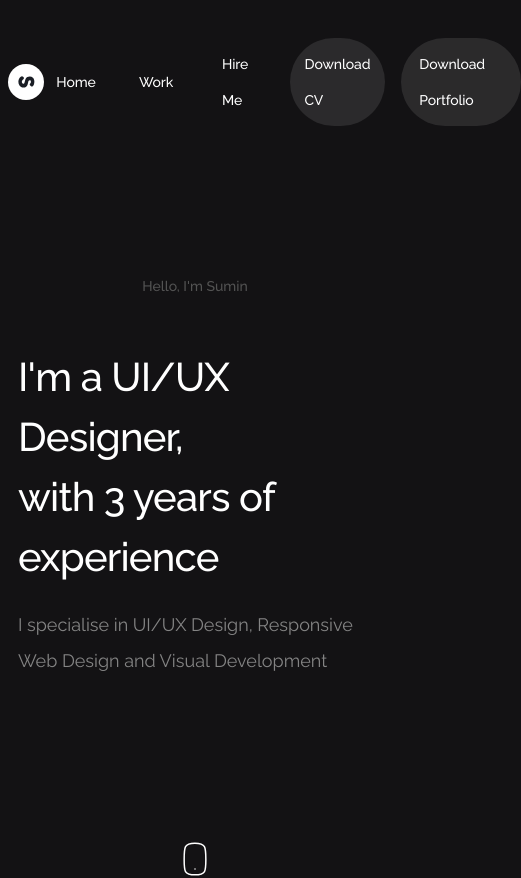
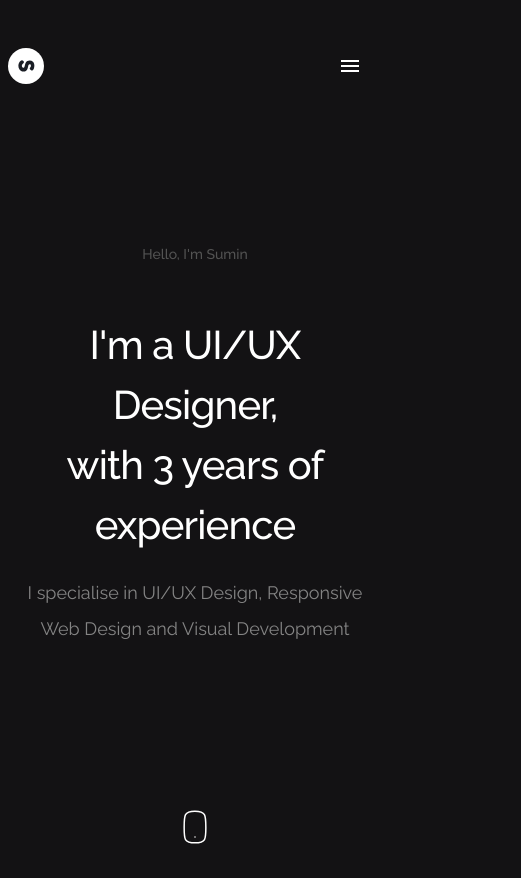
Before and after one commit to reinaha/portfolio, a React (Vite) app: page /portfolio/ in a window 390 px wide. Shown: the top 878 px of the page, 521 px wide, since content can reach past the window. Built offline with nearby package versions, Linux system fonts and the light colour scheme.

Commit message:
main page almost done

```diff
--- a/src/components/navigation/TopNavBar.tsx
+++ b/src/components/navigation/TopNavBar.tsx
@@ -1,3 +1,4 @@
+import MenuIcon from '@mui/icons-material/Menu';
 import {
     AppBar,
     Box,
@@ -5,13 +6,17 @@ import {
     Container,
     Icon,
     IconButton,
+    Menu,
+    MenuItem,
     Stack,
     Toolbar,
     Typography,
+    useMediaQuery,
     useTheme,
 } from '@mui/material';
 import LogoDark from '@resources/Logos/LogoDark.svg';
 import LogoLight from '@resources/Logos/LogoLight.svg';
+import { useState } from 'react';
 import { Link } from 'react-router-dom';
 
 const pages = [
@@ -51,7 +56,20 @@ const pages = [
 ];
 
 export default function TopNavBar() {
+    const theme = useTheme();
+
     const isDarkTheme = useTheme().palette.mode === 'dark';
+    const [anchorEl, setAnchorEl] = useState<null | HTMLElement>(null);
+
+    const handleMenu = (event: React.MouseEvent<HTMLElement>) => {
+        setAnchorEl(event.currentTarget);
+    };
+
+    const handleClose = () => {
+        setAnchorEl(null);
+    };
+
+    const lessThanSmall = useMediaQuery(theme.breakpoints.down('md'));
 
     return (
         <AppBar
@@ -74,6 +92,35 @@ export default function TopNavBar() {
                             </Icon>
                         </IconButton>
                     </Box>
+                    {lessThanSmall ? (
+                        <>
+                            <IconButton
+                                size="large"
+                                edge="start"
+                                color="inherit"
+                                aria-label="menu"
+                                sx={{ mr: 2 }}
+                                onClick={handleMenu}
+                            >
+                                <MenuIcon />
+                            </IconButton>
+                            <Menu
+                                anchorEl={anchorEl}
+                                open={Boolean(anchorEl)}
+                                onClose={handleClose}
+                            >
+                                {pages.map((page) => {
+                                    const buttonColor = isDarkTheme
+                                        ? page.bgColor?.dark
+                                        : page.bgColor?.light;
+
+                                    return (
+                                        <MenuItem key={page.key}>{page.text}</MenuItem>
+                                    );
+                                })}
+                            </Menu>
+                        </>
+                    ) : (
                         <Stack direction="row" spacing={4}>
                             {pages.map((page) => {
                                 const buttonColor = isDarkTheme
@@ -103,6 +150,7 @@ export default function TopNavBar() {
                                 );
                             })}
                         </Stack>
+                    )}
                 </Toolbar>
             </Container>
         </AppBar>
--- a/src/pages/Home.tsx
+++ b/src/pages/Home.tsx
@@ -1,12 +1,34 @@
-import { Box, Grid, Stack, Typography } from '@mui/material';
+import { Box, Button, Grid, Stack, Toolbar, Typography } from '@mui/material';
 import { useRef } from 'react';
-import { useNavigate } from 'react-router-dom';
+import { Link, useNavigate } from 'react-router-dom';
 
 import { MouseScrollIcon } from '@/icons';
 
 import PropertyMaxBg from '../../resources/PropertyMaxBg.png';
 import PropertyMaxBgWeb from '../../resources/PropertyMaxBgWeb.png';
-import { ContactCard, PortfolioCard } from '../components/homeCards';
+import { PortfolioCard } from '../components/homeCards';
+
+const pages = [
+    {
+        key: 0,
+        text: 'reina.smh@gmail.com',
+        path: '/',
+        bgColor: {
+            dark: 'rgba(255, 255, 255, 0.1)',
+            light: '#F1F1F1',
+        },
+    },
+    {
+        key: 1,
+        text: 'LinkedIn',
+        path: '/',
+    },
+    {
+        key: 2,
+        text: 'Behance',
+        path: '/',
+    },
+];
 
 export function Home() {
     const contactRef = useRef<HTMLDivElement>(null);
@@ -18,21 +40,28 @@ export function Home() {
                 <Typography paddingTop={7.5} paddingBottom={12.5} variant="subtitle1">
                     Hello, I&apos;m Sumin
                 </Typography>
-                <Typography variant="h1">I&apos;m a UI/UX Designer,</Typography>
-                <Typography variant="h1">with 3 years of experience</Typography>
-                <Typography paddingTop={5} variant="subtitle2">
+                <Typography textAlign="center" variant="h1">
+                    I&apos;m a UI/UX Designer,
+                </Typography>
+                <Typography textAlign="center" variant="h1">
+                    with 3 years of experience
+                </Typography>
+                <Typography textAlign="center" paddingTop={5} variant="subtitle2">
                     I specialise in UI/UX Design, Responsive Web Design and Visual
                     Development
                 </Typography>
             </Stack>
             <MouseScrollIcon />
-            <Grid container alignItems="stretch" spacing={1}>
+            <Box>
+                <Grid container alignItems="stretch" columnSpacing={5.5} rowSpacing={11}>
                     <Grid item xs={12} sm={12} md={6} lg={6}>
                         <PortfolioCard
                             title="PropertiMax Application"
                             subTitle="Lead UX and UI design"
                             backgroundImage={PropertyMaxBg}
-                        buttonOnClick={() => navigate('/portfolio/osstem-dental-e-shop')}
+                            buttonOnClick={() =>
+                                navigate('/portfolio/osstem-dental-e-shop')
+                            }
                         />
                     </Grid>
                     <Grid item xs={12} sm={12} md={6} lg={6}>
@@ -56,10 +85,45 @@ export function Home() {
                             backgroundImage={PropertyMaxBgWeb}
                         />
                     </Grid>
-                <Grid item md={12} lg={12}>
-                    <ContactCard cardRef={contactRef} />
                 </Grid>
-            </Grid>
+            </Box>
+            <Stack
+                direction={{ lg: 'row', md: 'row', sm: 'column', xs: 'column' }}
+                width="100%"
+                paddingBottom={30}
+                rowGap={5}
+            >
+                <Box flexGrow={1}>
+                    <Typography variant="h1">Let&apos;s Talk</Typography>
+                </Box>
+                <Stack direction="row" spacing={3.5}>
+                    {pages.map((page) => {
+                        const buttonColor = page.bgColor?.dark;
+
+                        return (
+                            <Button
+                                key={page.key}
+                                component={Link}
+                                to={page.path}
+                                color="primary"
+                                disableElevation
+                                sx={{
+                                    bgcolor: buttonColor,
+                                    borderRadius: 25,
+                                    paddingLeft: 4.5,
+                                    paddingRight: 4.5,
+                                    paddingTop: 2,
+                                    paddingBottom: 2,
+                                }}
+                            >
+                                <Typography variant="button" textTransform="none">
+                                    {page.text}
+                                </Typography>
+                            </Button>
+                        );
+                    })}
+                </Stack>
+            </Stack>
         </Stack>
     );
 }
```
Lines whose indentation alone changed are shown as unchanged.
